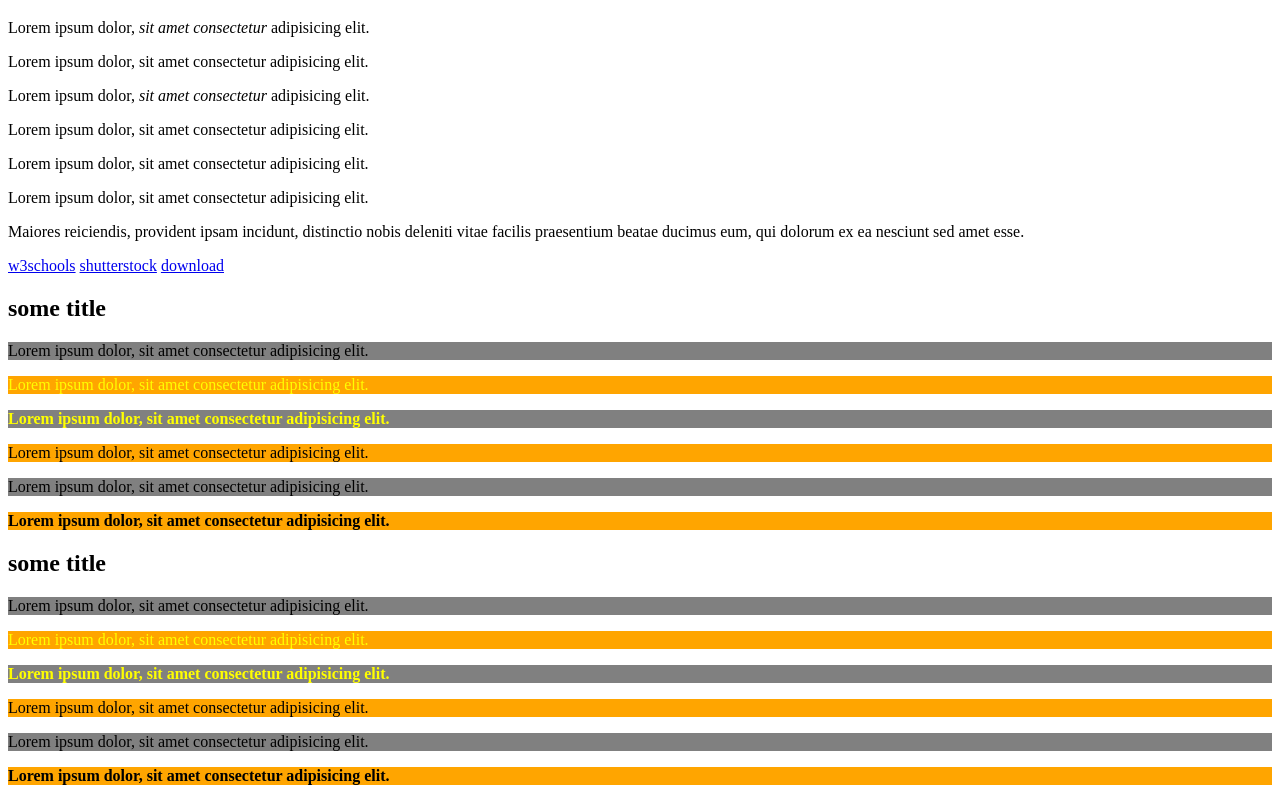
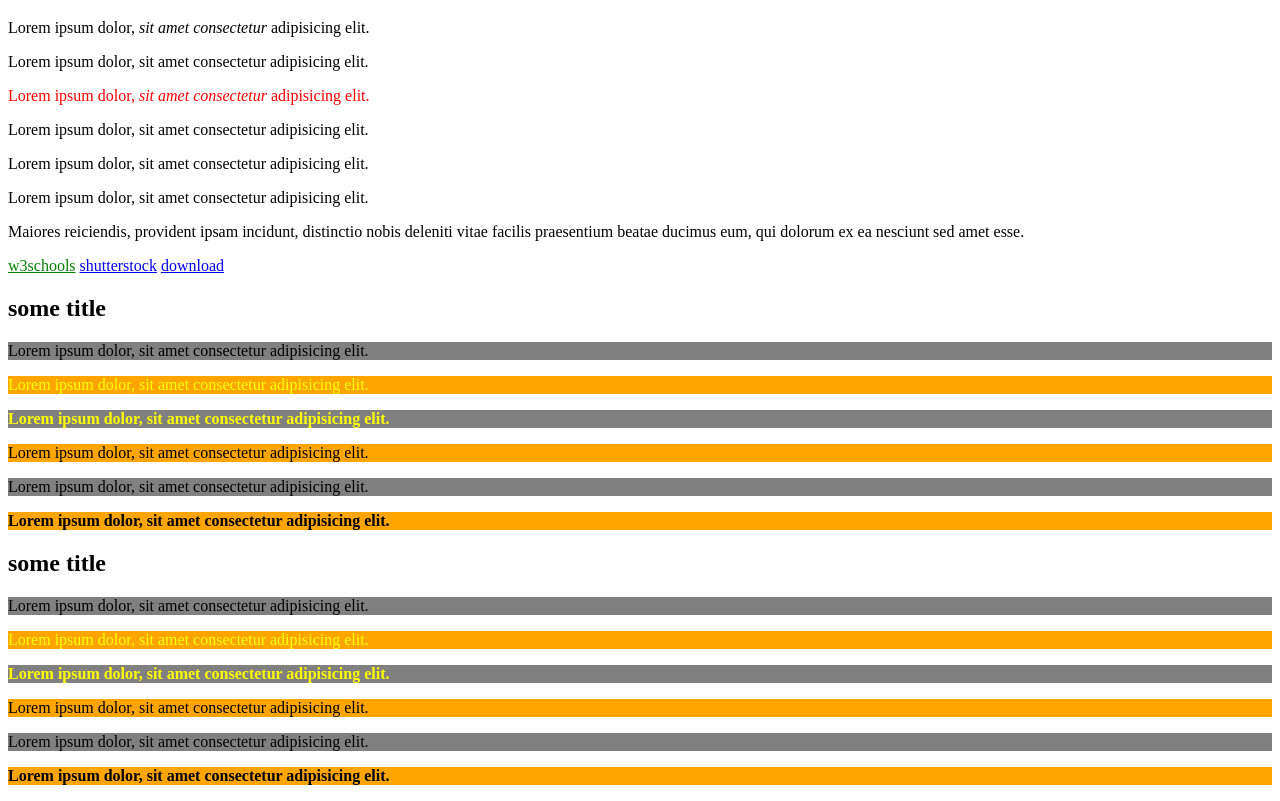
Before and after one commit to DanielzGIThub/iSA_FD_CSS_basics, a plain HTML site: page index.html in a window 1280 px wide. Shown: the part 61-862 px from the top of the page. Drawn offline with Linux system fonts and the light colour scheme.

Commit message:
Selectors combined with dot were used

```diff
--- a/css/styles.css
+++ b/css/styles.css
@@ -20,3 +20,13 @@ div[class^="test-rel"] p:nth-child(3){/*3rd child i.e. h2(1) p(2) p(3)*/
 div[class^="test-rel"] p:nth-of-type(3){/*3rd of p type i.e. p(1) p(2) p(3)*/
     color: yellow;
 }
+
+/*combining selectors*/
+
+p.test{
+    color: red;
+}
+
+a.test{
+    color: green;
+}
--- a/index.html
+++ b/index.html
@@ -19,7 +19,7 @@
         <p id="test attribute">Lorem ipsum dolor, sit amet consectetur adipisicing elit. </p>
         <p>Lorem ipsum dolor, sit amet consectetur adipisicing elit. </p>
         <p class="note">Maiores reiciendis, provident ipsam incidunt, distinctio nobis deleniti vitae facilis praesentium beatae ducimus eum, qui dolorum ex ea nesciunt sed amet esse.</p>
-        <a href="https://www.w3schools.com/" target="_blank">w3schools</a>
+        <a class="test" href="https://www.w3schools.com/" target="_blank">w3schools</a>
         <a href="https://www.shutterstock.com/">shutterstock</a>
         <a href="text.txt">download</a>
         <div class="test-rel">
```
